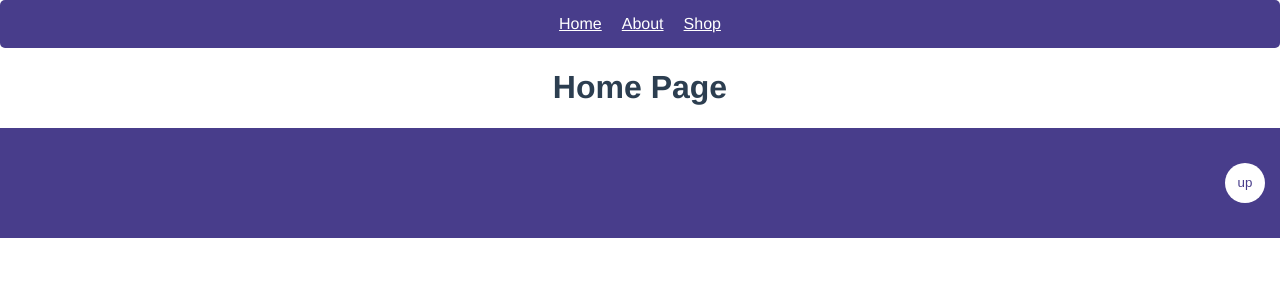
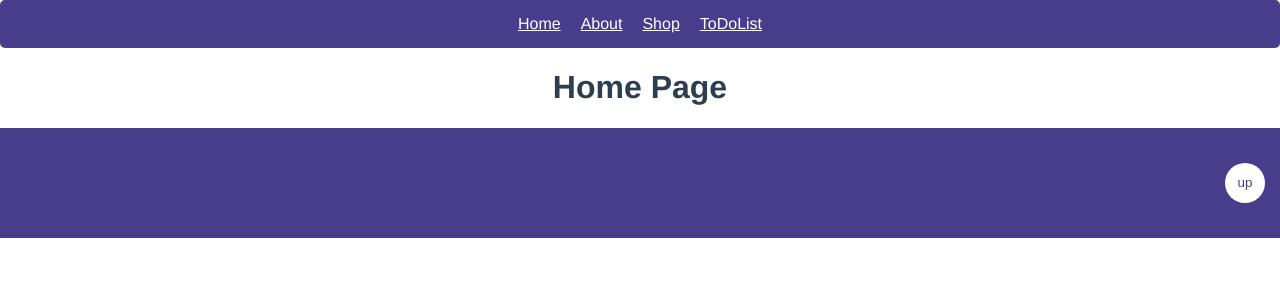
Before and after one commit to mcar100/vue_practice, a Vue app: page / in a window 1280 px wide. Shown: the top 300 px of the page. Built offline with nearby package versions, Linux system fonts and the light colour scheme.

Commit message:
Feat: To-Do-List 페이지 생성 및 라우팅 연결

```diff
--- a/src/components/layout/HeaderNav.vue
+++ b/src/components/layout/HeaderNav.vue
@@ -3,6 +3,7 @@
     <router-link to="/" class="custom-link">Home</router-link>
     <router-link to="/about" class="custom-link">About</router-link>
     <router-link to="/shop" class="custom-link">Shop</router-link>
+    <router-link to="/todolist" class="custom-link">ToDoList</router-link>
   </div>
 </template>
 
--- a/src/router.js
+++ b/src/router.js
@@ -2,11 +2,13 @@ import { createRouter, createWebHashHistory } from "vue-router";
 import HomePage from "./views/Home";
 import AboutPage from "./views/About";
 import ProductPage from "./views/Product";
+import ToDoListPage from "./views/ToDoList";
 
 const routes = [
   { path: "/", component: HomePage },
   { path: "/about", component: AboutPage },
   { path: "/shop", component: ProductPage },
+  { path: "/todolist", component: ToDoListPage },
 ];
 const router = createRouter({
   history: createWebHashHistory(),
--- /dev/null
+++ b/src/views/ToDoList.vue
@@ -0,0 +1,10 @@
+<template>
+  <div>
+    <h1>To Do List Page</h1>
+  </div>
+</template>
+<script>
+export default {
+  name: "ToDoListPage",
+};
+</script>
```
